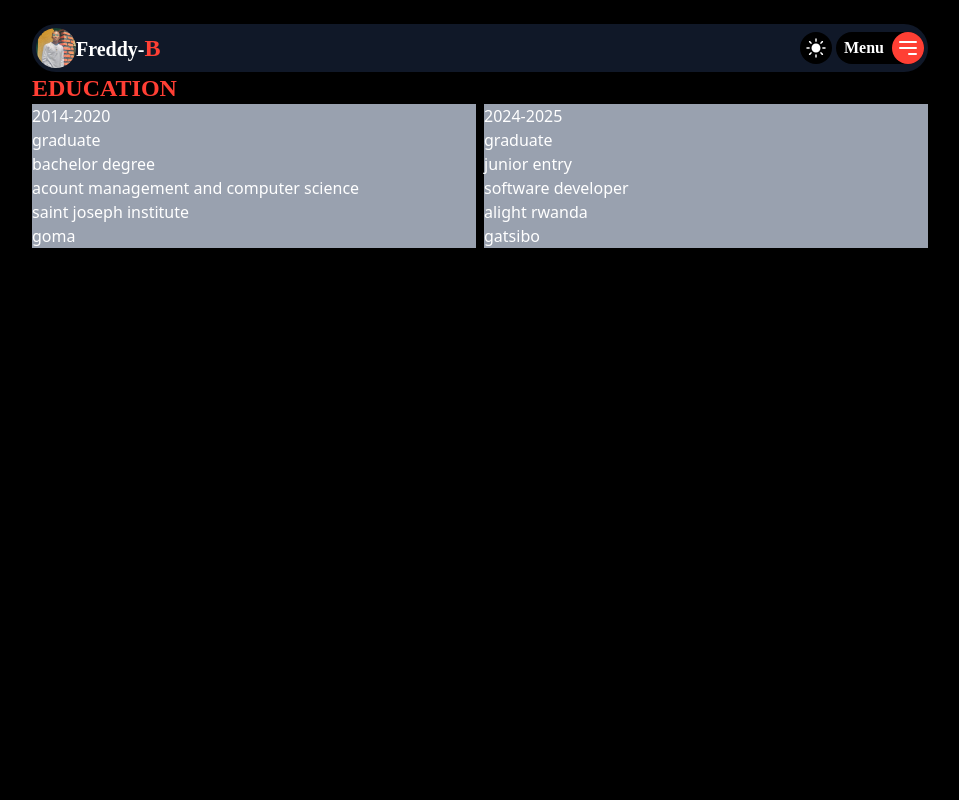
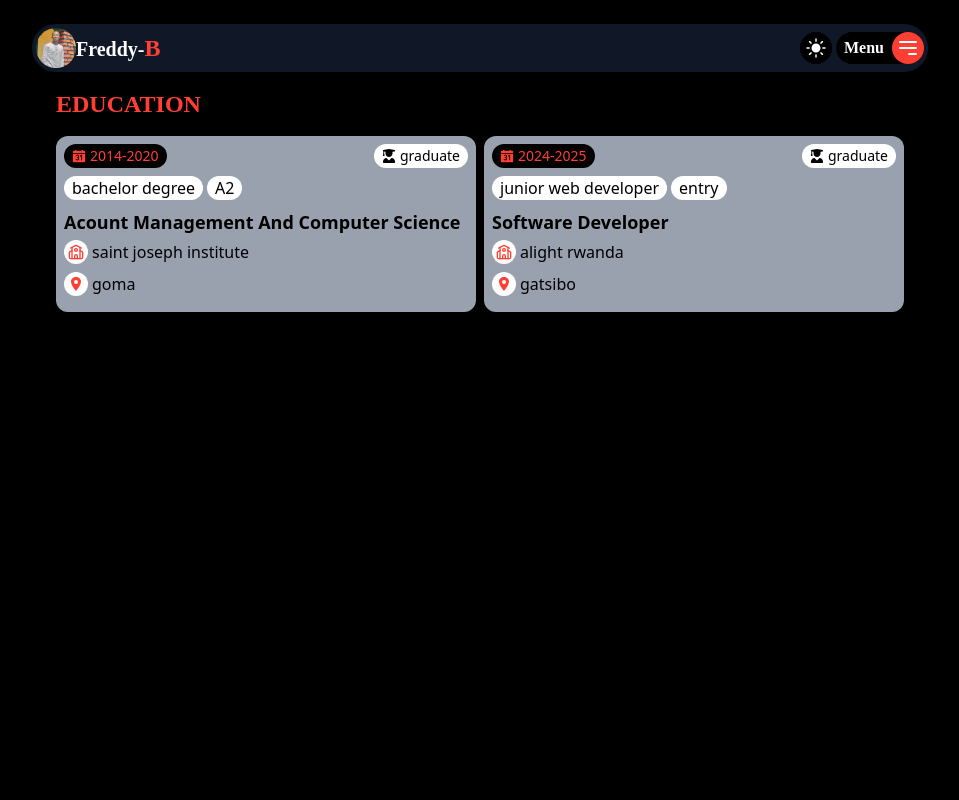
Before and after one commit to Freddy-bij/Personal_Portfolio, a React (Vite) app: page /about in a window 1280 px wide. Shown: the top 800 px of the page, without its empty margins (160-1119 px from the left). Built offline with nearby package versions, Linux system fonts and the light colour scheme.

Commit message:
feat/ add education section and improve backout contact me component

```diff
--- a/src/Components/Card.jsx
+++ b/src/Components/Card.jsx
@@ -1,16 +1,49 @@
-import React from 'react'
+import { IoCalendarNumberSharp } from "react-icons/io5";
+import { FaUserGraduate } from "react-icons/fa6";
+import { LuSchool } from "react-icons/lu";
+import { IoLocationSharp } from "react-icons/io5";
 
 const Card = ({education}) => {
   return (
-    <div className='bg-gray-400'>
-        <div>
-            <h1>{education.date}</h1>
-            <p>{education.title}</p>
+    <div className='bg-gray-400 p-2 rounded-xl '>
+        <div className='flex justify-between'>
+            <div className="flex items-center gap-1 bg-black px-2 py-0.5 rounded-2xl text-[#ff3f34] text-sm font-medium ">
+              <IoCalendarNumberSharp />
+               <h1>{education.date}</h1>
+
+            </div>
+           <div className="flex items-center gap-1 bg-white py-0.5 text-black rounded-2xl px-2 text-sm font-medium ">
+           <FaUserGraduate />
+             <p>{education.title}</p>
+           </div>
         </div>
-        <p>{education.degree}</p>
-        <p>{education.name}</p>
-        <p>{education.institution}</p>
+        <div className="flex gap-1 pt-2 pb-1">
+           <div className="bg-white text-black px-2 rounded-2xl font-medium">
+            <p>{education.degree}</p>
+           </div>
+           <div className="bg-white text-black px-2 rounded-2xl font-medium">
+             <p>{education.grade}</p>
+           </div>
+
+        </div>
+
+        <p className="capitalize text-black font-bold text-lg py-1">{education.name}</p>
+
+       <div className="flex items-center gap-1 font-medium text-black">
+
+       <div className="bg-white text-[#ff3f34] w-6 h-6 flex items-center justify-center rounded-full  ">
+        <LuSchool />
+        </div>
+         <p>{education.institution}</p>
+       </div>
+       <div className="flex items-center gap-1 py-2 font-medium text-black">
+     <div className="bg-white text-[#ff3f34] w-6 h-6 flex items-center justify-center rounded-full  ">
+      <IoLocationSharp />
+     </div>
+
         <p>{education.location}</p>
+       </div>
+
 
     </div>
   )
--- a/src/Components/Education.jsx
+++ b/src/Components/Education.jsx
@@ -5,11 +5,11 @@ import Card from './Card'
 const Education = () => {
     return (
         <div>
-            <h1 className="text-[#ff3f34] text-2xl font-[sofia] font-bold uppercase">
+            <h1 className="text-[#ff3f34] sm:text-start text-center text-2xl font-[sofia] font-bold uppercase py-4">
                 Education
             </h1>
            <div className='max-w-4xl mx-auto'>
-              <div className='grid grid-cols-2 gap-2 '>
+              <div className='grid xl:grid-cols-2 gap-2 '>
 
                  {educations.map(education => <Card education={education}/>)}
 
--- a/src/Educations.json
+++ b/src/Educations.json
@@ -5,6 +5,7 @@
         "title":"graduate",
         "name":"acount management and computer science",
         "degree":"bachelor degree",
+        "grade":"A2",
         "institution":"saint joseph institute",
         "location":"goma"
     },
@@ -14,7 +15,8 @@
         "date":"2024-2025",
         "title":"graduate",
         "name":"software developer",
-        "degree":"junior entry",
+        "degree":"junior web developer",
+        "grade":"entry",
         "institution":"alight rwanda",
         "location":"gatsibo"
 
--- a/src/pages/AboutMe.jsx
+++ b/src/pages/AboutMe.jsx
@@ -3,7 +3,7 @@ import Education from "../Components/Education"
 
 const AboutMe = () => {
     return (
-        <div className="h-screen sm:w-[70%] sm:mx-auto">
+        <div className="h-screen sm:w-[70%] sm:mx-auto px-6">
            <Education />
 
         </div>
--- a/src/pages/ContactMe.jsx
+++ b/src/pages/ContactMe.jsx
@@ -52,7 +52,7 @@ const ContactMe = () => {
 
       <ToastContainer />
 
-      <div className="grid md:grid-cols-2 gap-8 p-6 bg-gray-900 text-white rounded-xl shadow-lg">
+      <div className="grid md:grid-cols-2 gap-8 p-6 bg-gray-400 text-black rounded-xl shadow-lg">
         <div className="flex flex-col items-center text-center md:text-left">
           <img src={chat} alt="Chat Icon" className="h-64 w-64 mb-4 " />
           <div>
@@ -65,7 +65,7 @@ const ContactMe = () => {
         <form
           ref={form}
           onSubmit={sendEmail}
-          className="flex flex-col space-y-4 bg-gray-800 p-6 rounded-lg shadow-md"
+          className="flex flex-col space-y-4 bg-gray-300 p-6 rounded-lg shadow-md"
         >
           <h1 className="text-[#ff3f34] text-2xl font-bold uppercase text-center">
             Contact Me
```
